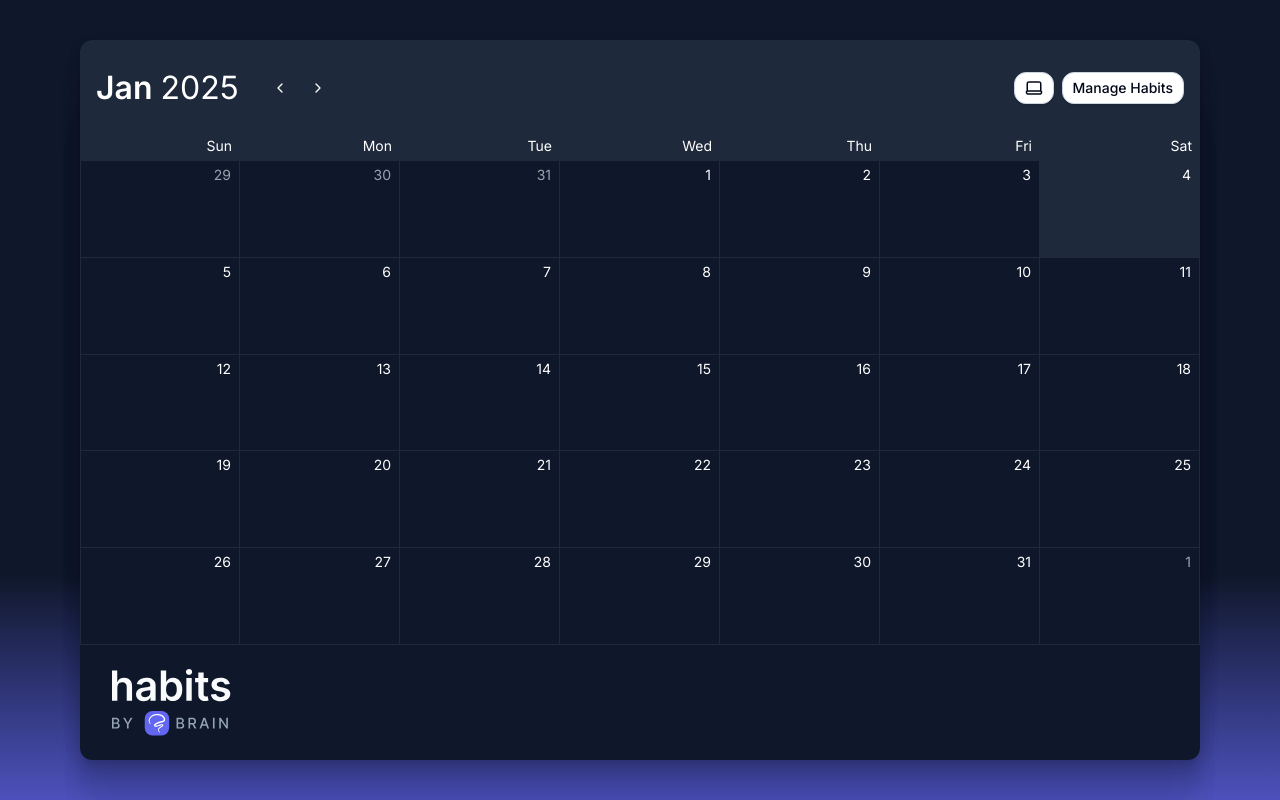
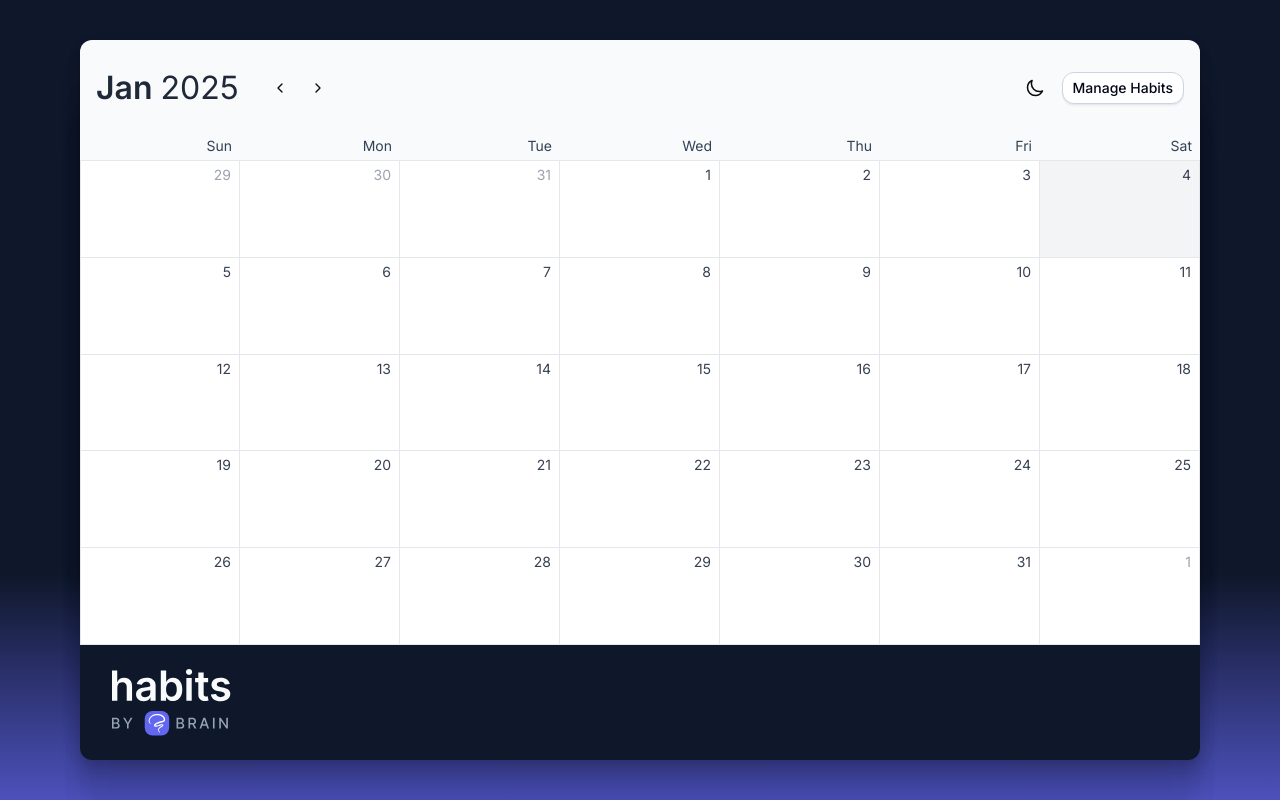
Before and after one commit to BrainAppAI/habits, a React (Vite) app: page / in a window 1280 px wide. Built offline with nearby package versions, Linux system fonts and the light colour scheme.

Commit message:
fix: remove system from theme, use ghost icon

```diff
--- a/src/App.tsx
+++ b/src/App.tsx
@@ -123,26 +123,11 @@ const Header: React.FC<{
     const { theme, setTheme } = useTheme()
 
     const themeIcon =
-        theme === 'dark' ? (
-            <Icons.Laptop02 size={18} />
-        ) : theme === 'system' ? (
-            <Icons.Sun size={18} />
-        ) : (
-            <Icons.Moon size={18} />
-        )
+        theme === 'dark' ? <Icons.Sun size={18} /> : <Icons.Moon size={18} />
 
-    const handleToggleTheme = () => {
-        switch (theme) {
-            case 'dark':
-                return setTheme('system')
-            case 'system':
-                return setTheme('light')
-            case 'light':
-                return setTheme('dark')
-            default:
-                return setTheme('dark')
-        }
-    }
+    const handleToggleTheme = () =>
+        setTheme(theme === 'dark' ? 'light' : 'dark')
+
     return (
         <div className="flex justify-between bg-slate-50 dark:bg-slate-800 dark:backdrop-blur-md items-center md:py-6 py-3 px-4">
             <CalendarHeader
@@ -156,11 +141,7 @@ const Header: React.FC<{
                         <Icons.Trash03 size={18} />
                     </Button>
                 ) : null}
-                <Button
-                    onClick={handleToggleTheme}
-                    variant="tertiary"
-                    size="sm"
-                >
+                <Button onClick={handleToggleTheme} variant="ghost" size="sm">
                     <span>{themeIcon}</span>
                 </Button>
                 <Button onClick={onManageHabits} variant="tertiary" size="sm">
--- a/src/components/theme-provider.tsx
+++ b/src/components/theme-provider.tsx
@@ -1,6 +1,6 @@
 import { createContext, useContext, useEffect, useState } from 'react'
 
-export type Theme = 'dark' | 'light' | 'system'
+export type Theme = 'dark' | 'light'
 
 type ThemeProviderProps = {
     children: React.ReactNode
@@ -14,7 +14,7 @@ type ThemeProviderState = {
 }
 
 const initialState: ThemeProviderState = {
-    theme: 'system',
+    theme: 'light',
     setTheme: () => null,
 }
 
@@ -22,38 +22,33 @@ const ThemeProviderContext = createContext<ThemeProviderState>(initialState)
 
 export function ThemeProvider({
     children,
-    defaultTheme = 'system',
     storageKey = 'habits-ui-theme',
     ...props
 }: ThemeProviderProps) {
-    const [theme, setTheme] = useState<Theme>(
-        () => (localStorage.getItem(storageKey) as Theme) || defaultTheme
-    )
+    const [theme, setTheme] = useState<Theme>(() => {
+        const storedTheme = localStorage.getItem(storageKey) as Theme
+        if (storedTheme) return storedTheme
+
+        const systemTheme = window.matchMedia('(prefers-color-scheme: dark)')
+            .matches
+            ? 'dark'
+            : 'light'
+
+        return systemTheme
+    })
 
     useEffect(() => {
         const root = window.document.documentElement
 
         root.classList.remove('light', 'dark')
-
-        if (theme === 'system') {
-            const systemTheme = window.matchMedia(
-                '(prefers-color-scheme: dark)'
-            ).matches
-                ? 'dark'
-                : 'light'
-
-            root.classList.add(systemTheme)
-            return
-        }
-
         root.classList.add(theme)
     }, [theme])
 
     const value = {
         theme,
-        setTheme: (theme: Theme) => {
-            localStorage.setItem(storageKey, theme)
-            setTheme(theme)
+        setTheme: (newTheme: Theme) => {
+            localStorage.setItem(storageKey, newTheme)
+            setTheme(newTheme)
         },
     }
 
```
Also changed, not shown: 1 other file (tests, documents, lock files or other folders).
